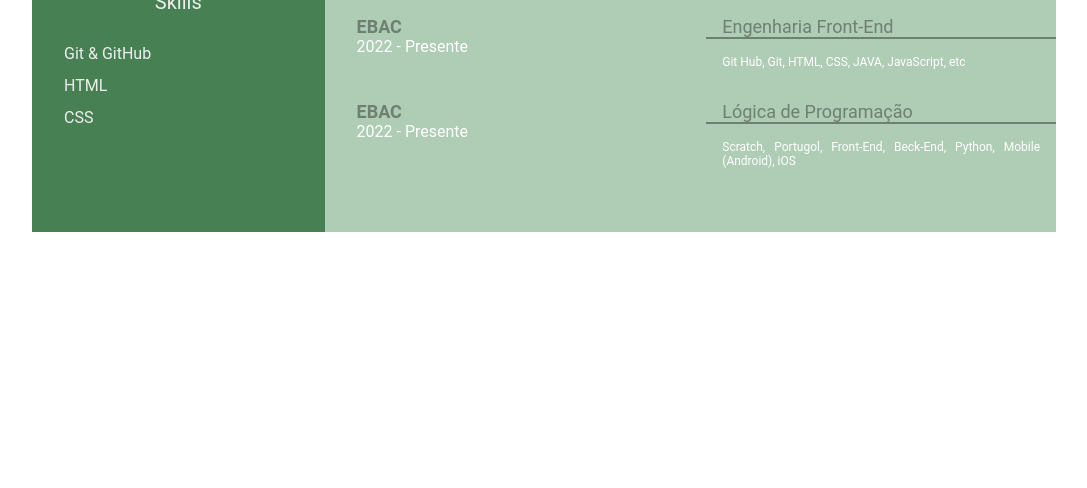
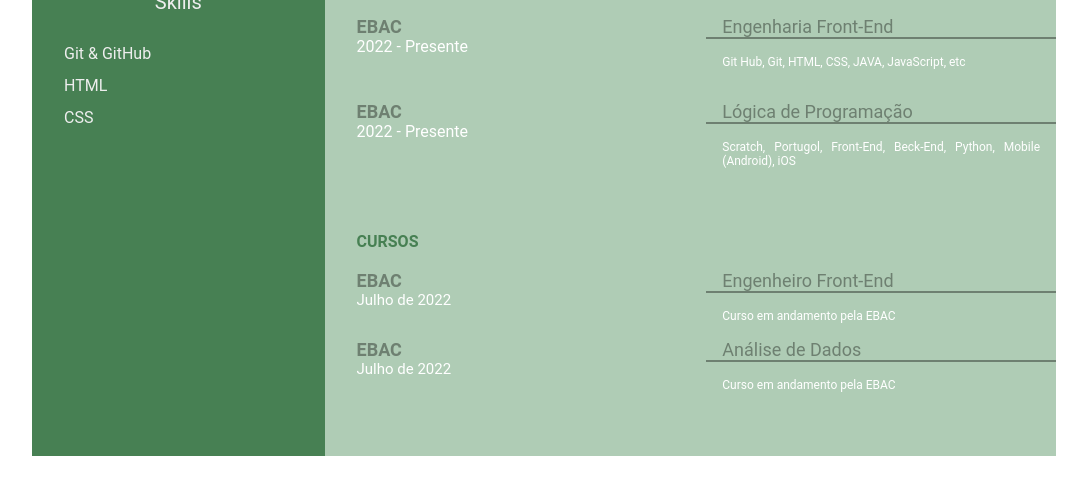
Before and after one commit to piovesangui/devpiovesan.github.io, a plain HTML site: page index.html in a window 1280 px wide. Shown: the part 604-1092 px from the top of the page, without its empty margins (96-1183 px from the left). Before the commit the page ends 868 px from the top, so only its background shows below. Drawn offline with Linux system fonts and the light colour scheme.

Commit message:
feature: add school academy

```diff
--- a/index.html
+++ b/index.html
@@ -113,6 +113,27 @@
                     </div>
                 </div>
             </section>
+            <section class="awards gap">
+                <div class="right-title">CURSOS</div><br>
+                <div class="awards-contents">
+                    <div class="awards-left">
+                    <p class="awards-company-name">EBAC</p>
+                    <p class="awards-time-period">Julho de 2022</p>
+                    </div>
+                    <div class="awards-right">
+                        <p class="awards-name">Engenheiro Front-End</p>
+                        <p class="awards-desc">Curso em andamento pela EBAC</p>
+                    </div>
+                    <div class="awards-left">
+                        <p class="awards-company-name">EBAC</p>
+                        <p class="awards-time-period">Julho de 2022</p>
+                        </div>
+                        <div class="awards-right">
+                            <p class="awards-name">Análise de Dados</p>
+                            <p class="awards-desc">Curso em andamento pela EBAC</p>
+                        </div>
+                </div>
+            </section>
         </section>
     </main>
 </body>
```
